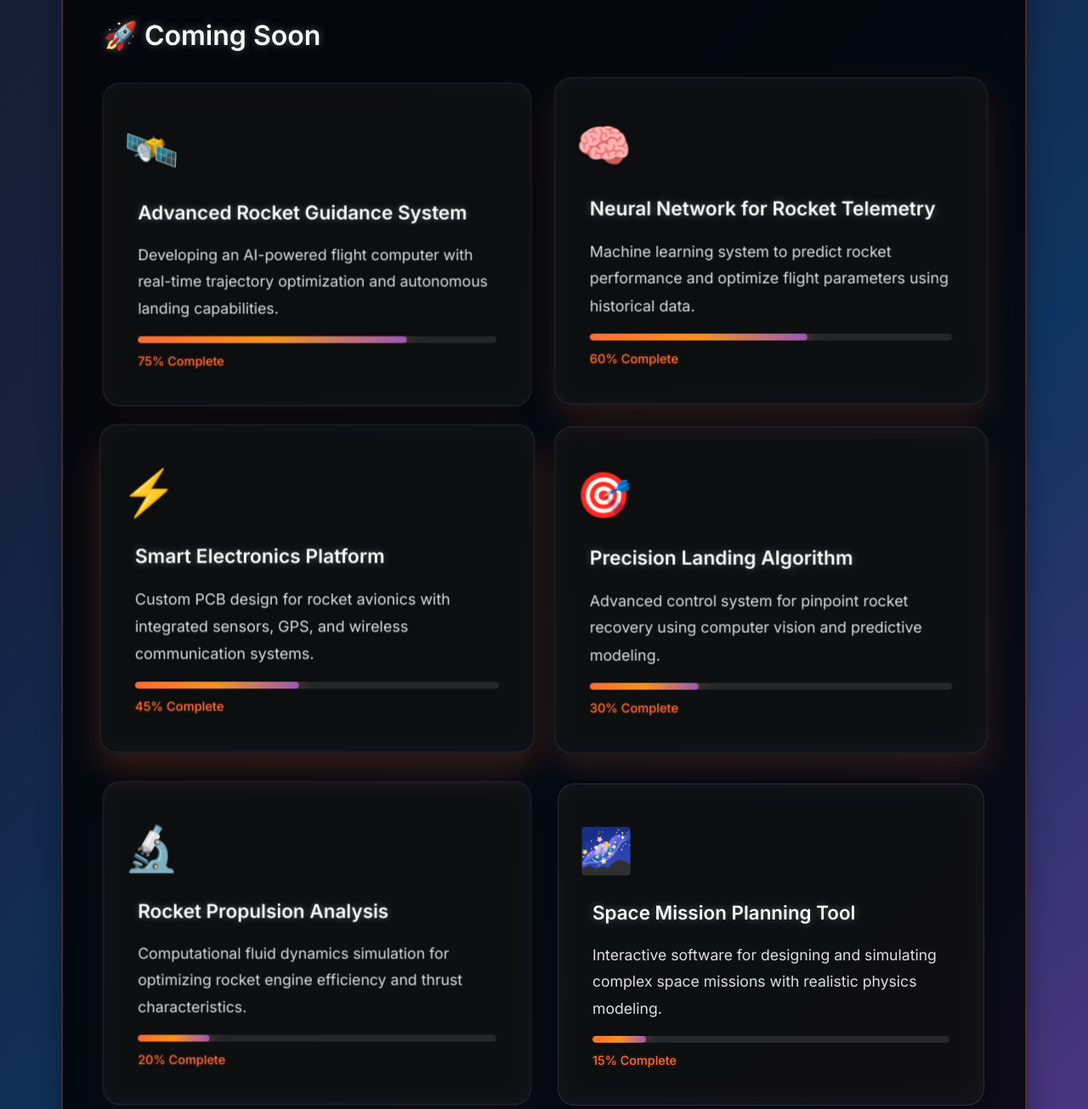
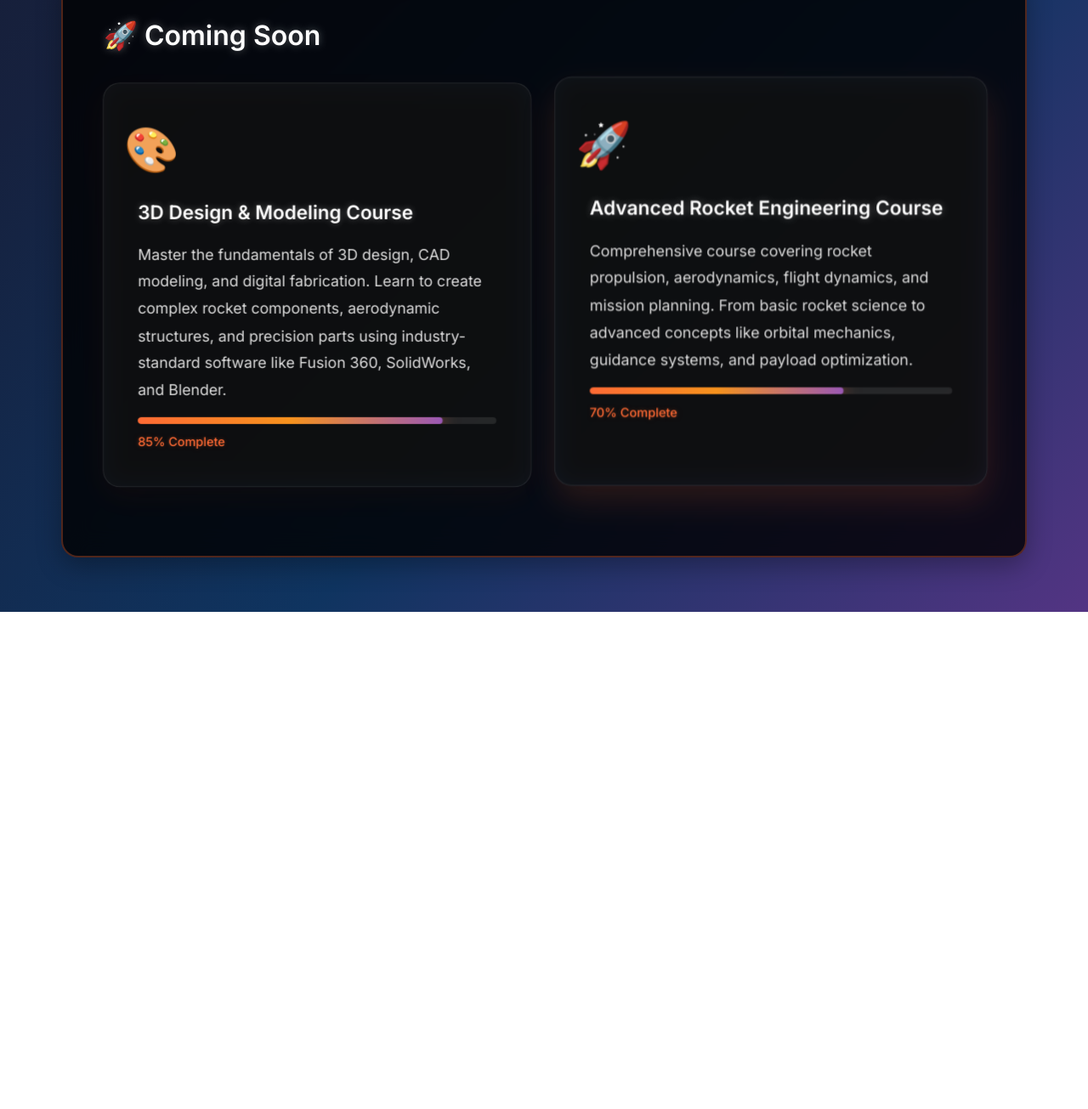
Before and after one commit to RohitPandey1729/Personal-Website, a plain HTML site: page Project.html in a window 1280 px wide. Shown: the part 1680-2985 px from the top of the page at 85% size. After the commit the page ends 2400 px from the top, so only its background shows below. Drawn offline with Linux system fonts and the light colour scheme.

Commit message:
Updated Coming Soon section with 3D Design and Rocket Engineering courses

```diff
--- a/Project.html
+++ b/Project.html
@@ -95,63 +95,23 @@
       <h2>🚀 Coming Soon</h2>
       <div class="coming-soon-grid">
         <div class="coming-soon-card">
-          <div class="coming-soon-icon">🛰️</div>
-          <h3>Advanced Rocket Guidance System</h3>
-          <p>Developing an AI-powered flight computer with real-time trajectory optimization and autonomous landing capabilities.</p>
+          <div class="coming-soon-icon">🎨</div>
+          <h3>3D Design & Modeling Course</h3>
+          <p>Master the fundamentals of 3D design, CAD modeling, and digital fabrication. Learn to create complex rocket components, aerodynamic structures, and precision parts using industry-standard software like Fusion 360, SolidWorks, and Blender.</p>
           <div class="progress-bar">
-            <div class="progress-fill" style="width: 75%"></div>
+            <div class="progress-fill" style="width: 85%"></div>
           </div>
-          <span class="progress-text">75% Complete</span>
+          <span class="progress-text">85% Complete</span>
         </div>
 
         <div class="coming-soon-card">
-          <div class="coming-soon-icon">🧠</div>
-          <h3>Neural Network for Rocket Telemetry</h3>
-          <p>Machine learning system to predict rocket performance and optimize flight parameters using historical data.</p>
+          <div class="coming-soon-icon">🚀</div>
+          <h3>Advanced Rocket Engineering Course</h3>
+          <p>Comprehensive course covering rocket propulsion, aerodynamics, flight dynamics, and mission planning. From basic rocket science to advanced concepts like orbital mechanics, guidance systems, and payload optimization.</p>
           <div class="progress-bar">
-            <div class="progress-fill" style="width: 60%"></div>
+            <div class="progress-fill" style="width: 70%"></div>
           </div>
-          <span class="progress-text">60% Complete</span>
-        </div>
-
-        <div class="coming-soon-card">
-          <div class="coming-soon-icon">⚡</div>
-          <h3>Smart Electronics Platform</h3>
-          <p>Custom PCB design for rocket avionics with integrated sensors, GPS, and wireless communication systems.</p>
-          <div class="progress-bar">
-            <div class="progress-fill" style="width: 45%"></div>
-          </div>
-          <span class="progress-text">45% Complete</span>
-        </div>
-
-        <div class="coming-soon-card">
-          <div class="coming-soon-icon">🎯</div>
-          <h3>Precision Landing Algorithm</h3>
-          <p>Advanced control system for pinpoint rocket recovery using computer vision and predictive modeling.</p>
-          <div class="progress-bar">
-            <div class="progress-fill" style="width: 30%"></div>
-          </div>
-          <span class="progress-text">30% Complete</span>
-        </div>
-
-        <div class="coming-soon-card">
-          <div class="coming-soon-icon">🔬</div>
-          <h3>Rocket Propulsion Analysis</h3>
-          <p>Computational fluid dynamics simulation for optimizing rocket engine efficiency and thrust characteristics.</p>
-          <div class="progress-bar">
-            <div class="progress-fill" style="width: 20%"></div>
-          </div>
-          <span class="progress-text">20% Complete</span>
-        </div>
-
-        <div class="coming-soon-card">
-          <div class="coming-soon-icon">🌌</div>
-          <h3>Space Mission Planning Tool</h3>
-          <p>Interactive software for designing and simulating complex space missions with realistic physics modeling.</p>
-          <div class="progress-bar">
-            <div class="progress-fill" style="width: 15%"></div>
-          </div>
-          <span class="progress-text">15% Complete</span>
+          <span class="progress-text">70% Complete</span>
         </div>
       </div>
     </section>
```
